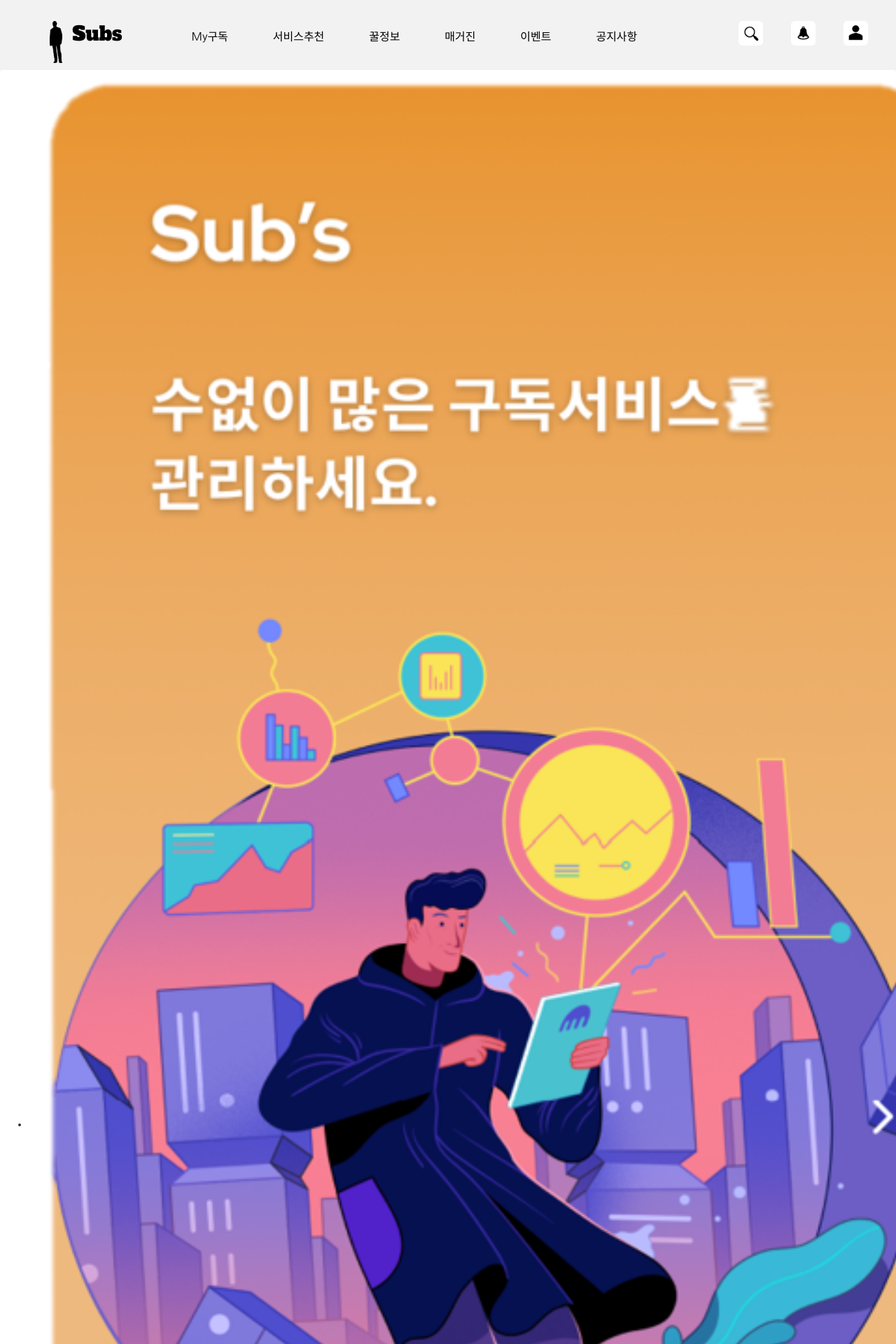
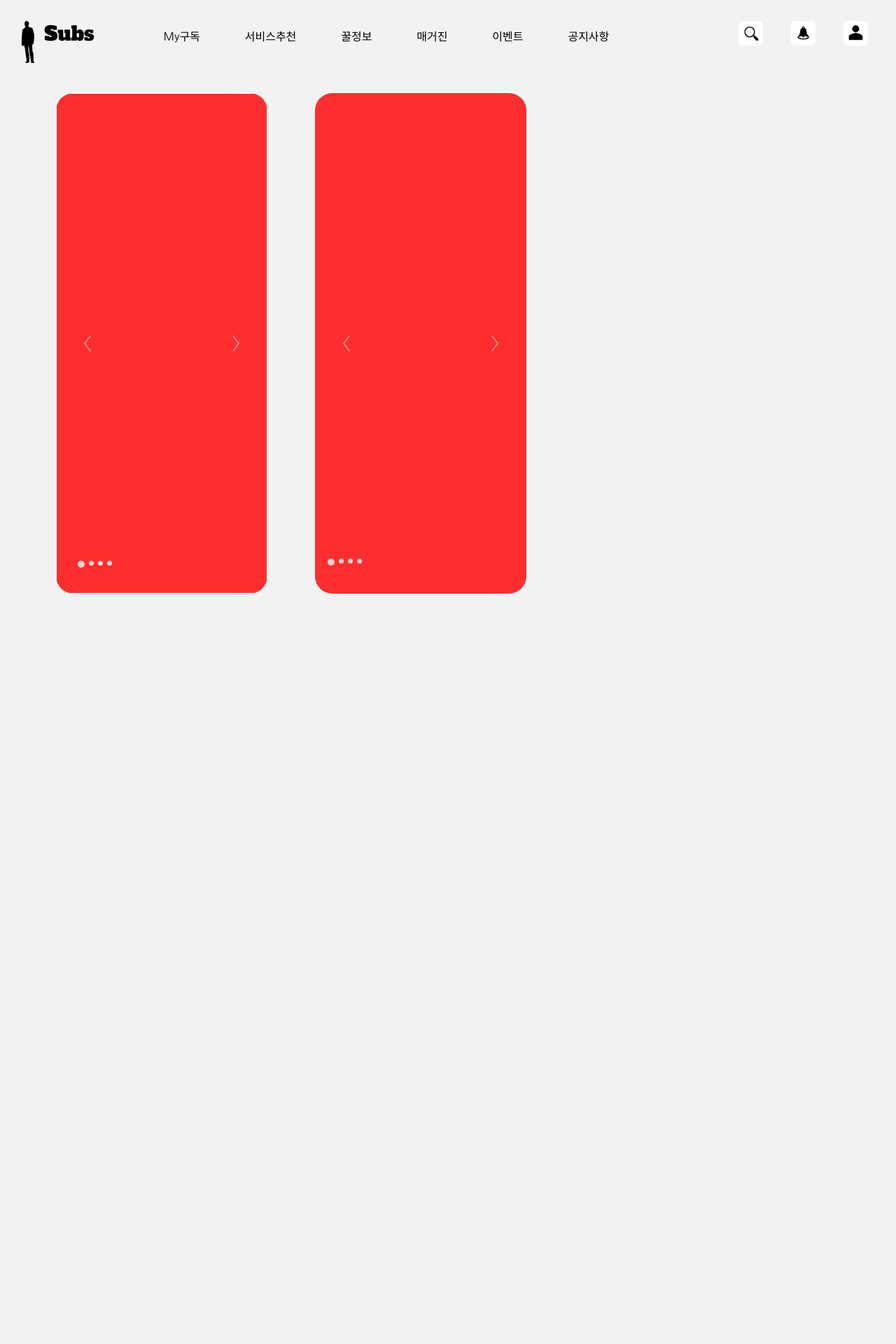
Before and after one commit to qkrwjdan/Sub-s, a Django app: page / in a window 1280 px wide; the page is wider, and only the part inside the window is pictured. Shown: the top 1920 px of that part at 70% size. After the commit the page ends 848 px from the top of that part, so only its background shows below. Run offline with Django 3.2, Linux system fonts and the light colour scheme; some libraries are stand-ins or nearby versions; some web fonts are replaced.

Commit message:
배너 복붙(페이지넘기기안됨)
.

```diff
--- a/index/templates/index.html
+++ b/index/templates/index.html
@@ -62,13 +62,75 @@ $(document).ready(function() {
 
 
 });
+
+</script>
+
+<script>
+$(document).ready(function() {
+//좌우버튼, 동그라미 버튼 연동 //
+
+    var wid2 = $(".slider2").width();
+    var i2 = $(".btn2 li.on2").index();
+    var len2 = $(".panel2 li").length;
+
+    $(".prev2").click(function() {
+
+
+    if (i2 == 0) {
+
+        i2 = len2 - 1;
+
+
+    } else {
+
+        i2 = i2 - 1;
+
+    }
+
+    showSlide();
+    });
+
+    $(".next2").click(function() {
+
+    if (i2 == 3) {
+
+        i2 = 0;
+
+
+    } else {
+
+        i2 = i2 + 1;
+
+    }
+    showSlide();
+    });
+
+    $(".btn2 li").click(function() {
+
+    i2 = $(this).index();
+
+    showSlide();
+
+
+    });
+
+    function showSlide() {
+    $(".btn2 li").removeClass("on");
+    $(".btn2 li").eq(i).addClass("on");
+    $(".panel2 li").stop(true, true).fadeOut();
+    $(".panel2 li").eq(i).stop(true, true).fadeIn();
+    }
+
+
+});
+
 </script>
 {% endblock %}
 
 {% block content%}
 <div class="slider">
     <ul class="panel">
-      <li><a href=""><img style= " width:110%; margin-left:-10px; margin-top:-3px" src="{% static 'subs/MainBanner_1.png' %}" alt=""></a></li>
+      <li></li>
       <li></li>
       <li></li>
       <li></li>
@@ -84,5 +146,25 @@ $(document).ready(function() {
     <button class="next"><img src="{% static 'subs/right.png' %}" style = "width:10px;"></button>
   </div>
 
+  <div class="slider2">
+      <ul class="panel2">
+        <li></li>
+        <li></li>
+        <li></li>
+        <li></li>
+      </ul>
+      <ul class="btn2">
+        <li class="on2">버튼1</li>
+        <li>버튼2</li>
+        <li>버튼3</li>
+        <li>버튼4</li>
+      </ul>
+
+      <button class="prev2"><img src="{% static 'subs/left.png' %}" style = "width:10px;"></button>
+      <button class="next2"><img src="{% static 'subs/right.png' %}" style = "width:10px;"></button>
+    </div>
+
+
+
   <!-- TODO:  -->
 {% endblock%}
--- a/static/subs/banner2.css
+++ b/static/subs/banner.css
@@ -21,29 +21,17 @@
     height: 715px;
     margin: 0 auto;
     margin-left: 30px;
+    margin-top:33px;
     background-color: aqua;
     position: absolute;
     overflow: hidden;
     border-radius: 25px;
-
+    border : #f2f2f2
     top : 140px;
     left : 50px;
   }
 
-  .slider2 {
-    display: inline-block;
-    width: 230px;
-    height: 550px;
-    margin: 0 auto;
-    margin-left: 50px;
-    background-color: aqua;
-    position: absolute;
-    overflow: hidden;
-    border-radius: 25px;
 
-    top : 140px;
-    left : 310px;
-  }
 
   .slider .panel {
     width: 100%;
@@ -61,26 +49,26 @@
     position: absolute;
     top: 0px;
     left: 0px;
-    color: #fff;
+    color: #F2F2F2;
     font-size: 30px;
     display: none;
   }
 
   .panel li:nth-child(1) {
-    background-color: none;
+    background-color: #FE2E2E;
     display: block;
   }
 
   .panel li:nth-child(2) {
-    background-color: blue;
+    background-color: #2E2EFE;
   }
 
   .panel li:nth-child(3) {
-    background-color: green;
+    background-color: #64FE2E;
   }
 
   .panel li:nth-child(4) {
-    background-color: yellow;
+    background-color: #FFBF00;
   }
 
   .btn {
@@ -148,12 +136,67 @@
    color: #FFFFFF;
   }
 
+
+  .slider2 {
+    display: inline-block;
+    width: 302px;
+    height: 715px;
+    margin: 0 auto;
+    margin-left: 400px;
+    margin-top:33px;
+    background-color: aqua;
+    position: absolute;
+    overflow: hidden;
+    border-radius: 25px;
+    border : #f2f2f2
+    top : 140px;
+    left : 50px;
+  }
+
+
+
+  .slider2 .panel2 {
+    width: 100%;
+    height: 100%;
+    position: relative;
+  }
+  .slider2 .panel2 :hover {
+    -webkit-transition : opacity 0.5s;
+    opacity:0.95;
+  }
+
+  .slider2 .panel2 li {
+    width: 100%;
+    height: 100%;
+    position: absolute;
+    top: 0px;
+    left: 0px;
+    color: #F2F2F2;
+    font-size: 30px;
+    display: none;
+  }
+
+  .panel2 li:nth-child(1) {
+    background-color: #FE2E2E;
+    display: block;
+  }
+
+  .panel2 li:nth-child(2) {
+    background-color: #2E2EFE;
+  }
+
+  .panel2 li:nth-child(3) {
+    background-color: #64FE2E;
+  }
+
+  .panel2 li:nth-child(4) {
+    background-color: #FFBF00;
+  }
+
   .btn2 {
     position: absolute;
     bottom: 30px;
-    float:right;
-    margin-right: 18px;
-
+    margin-left: 18px;
   }
 
   .btn2 li {
@@ -161,9 +204,56 @@
 
     width: 7px;
     height: 7px;
-    float:right;
+    float:left;
     background-color: white;
     opacity:0.8;
+    border-radius: 50%;
+    text-indent: -9999px;
     margin-right: 6px;
     cursor: pointer;
   }
+  .btn2 .on2 {
+    background-color: white;
+
+    width:10px;
+    height:10px;
+  }
+
+  .btn2 li:hover {
+    background-color: #000;
+    opacity: 0.3;
+  }
+
+  .btn2 li:last-child {
+    margin-right: 0px;
+  }
+
+  .prev2 {
+    position: absolute;
+    left: 30px;
+    top: 50%;
+    width: 30px;
+    height: 30px;
+    margin-top: -15px;
+    background-color: transparent !important;
+   background-image: none !important;
+   border-color: transparent;
+   border: none;
+
+   color: #FFFFFF;
+  }
+
+  .next2 {
+    position: absolute;
+    right: 30px;
+    top: 50%;
+    width: 30px;
+    height: 30px;
+    margin-top: -15px;
+    background-color: transparent !important;
+   background-image: none !important;
+   border-color: transparent;
+   border: none;
+
+   color: #FFFFFF;
+  }
```
Also changed, not shown: static/subs/MainBanner_2.png (added).
